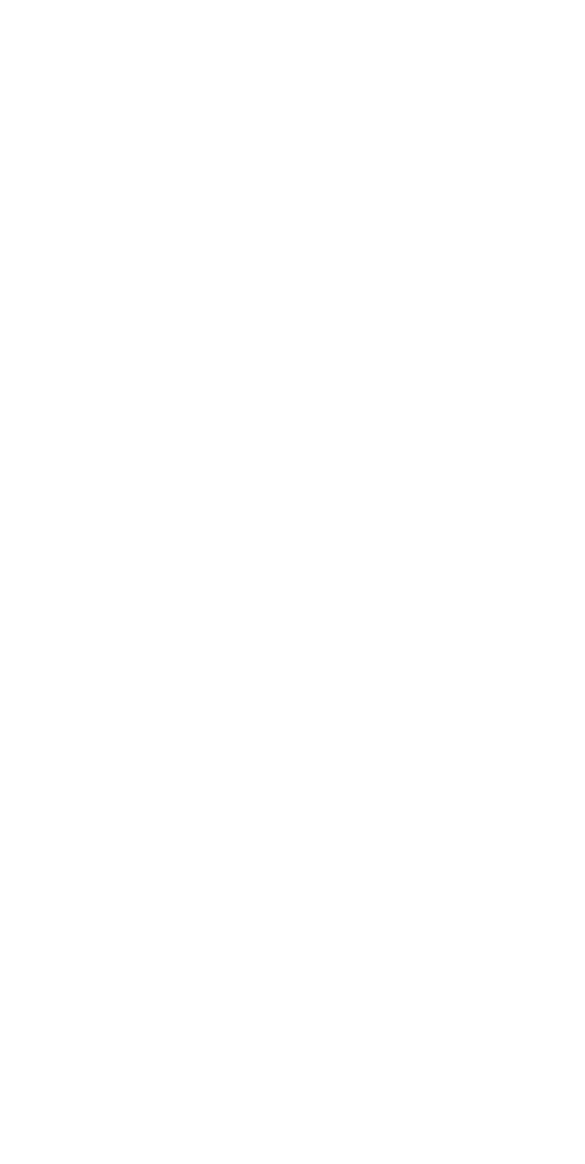
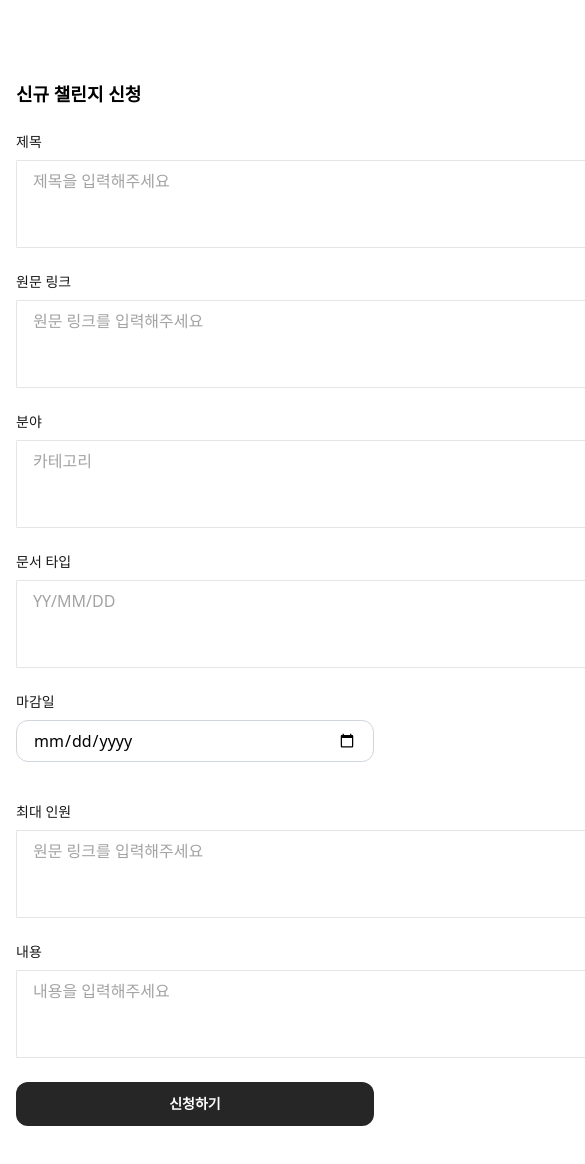
Before and after one commit to CodeitFS5th-middle-project-team1/DocThru-FE, a Next.js app: page /main/challenge/new in a window 390 px wide. Shown: the top 1164 px of the page, 585 px wide, since content can reach past the window. Before the commit the page ends 844 px from the top, so only its background shows below. Built offline with nearby package versions, Linux system fonts and the light colour scheme.

Commit message:
생성/ 수정 페이지 UI 구현 완료

```diff
--- a/src/app/layout.tsx
+++ b/src/app/layout.tsx
@@ -1,6 +1,3 @@
-import ReactQueryProvider from '@/core/contexts/ReactQueryProvider';
-import Link from 'next/link';
-import Image from 'next/image';
 import '@shared/globals.css';
 import ToastProvider from '@/core/contexts/ToastProvider';
 
--- /dev/null
+++ b/src/app/main/challenge/[id]/edit/page.tsx
@@ -0,0 +1,23 @@
+'use client';
+
+import ChallengeForm from '@/shared/components/form/ChallengeForm';
+import { NextPage } from 'next';
+import { useForm, FormProvider } from 'react-hook-form';
+
+const Edit: NextPage = () => {
+  const methods = useForm();
+
+  const handleSubmit = (data: any) => {
+    console.log('수정할 데이터:', data);
+  };
+
+  return (
+    <div>
+      <FormProvider {...methods}>
+        <ChallengeForm category="edit" onSubmit={handleSubmit} />
+      </FormProvider>
+    </div>
+  );
+};
+
+export default Edit;
--- /dev/null
+++ b/src/app/main/challenge/layout.tsx
@@ -0,0 +1,13 @@
+import '@shared/globals.css';
+
+export default function ChallengeLayout({
+  children,
+}: {
+  children: React.ReactNode;
+}) {
+  return (
+    <section className="flex gap-4 flex-col px-4 md:px-6 xl:px-[28.875rem] pt-20 pb-28">
+      {children}
+    </section>
+  );
+}
--- /dev/null
+++ b/src/app/main/challenge/new/page.tsx
@@ -0,0 +1,23 @@
+'use client';
+
+import ChallengeForm from '@/shared/components/form/ChallengeForm';
+import { NextPage } from 'next';
+import { useForm, FormProvider } from 'react-hook-form';
+
+const NewChallenge: NextPage = () => {
+  const methods = useForm();
+
+  const handleSubmit = (data: any) => {
+    console.log('신규 데이터:', data);
+  };
+
+  return (
+    <div>
+      <FormProvider {...methods}>
+        <ChallengeForm category="create" onSubmit={handleSubmit} />
+      </FormProvider>
+    </div>
+  );
+};
+
+export default NewChallenge;
--- /dev/null
+++ b/src/shared/components/form/ChallengeForm.tsx
@@ -0,0 +1,90 @@
+'use client';
+
+import Text from '../input/text';
+
+import Date from '../input/date';
+import Button, { BGColor, ButtonBorder } from '../button/Button';
+
+interface ChallengeFormProps {
+  category: 'edit' | 'create';
+  // defaultValues?: {
+  //   title: string;
+  //   originUrl: string;
+  //   FieldType: FieldType;
+  //   documentType: DocumentType;
+  //   deadline: string;
+  //   maxParticipants: string;
+  //   content: string;
+  // };
+  onSubmit: (data: any) => void;
+}
+
+const ChallengeForm = ({
+  category,
+  // defaultValues,
+  onSubmit,
+}: ChallengeFormProps) => {
+  const handleSubmit = (e: React.FormEvent<HTMLFormElement>) => {
+    e.preventDefault();
+    const formData = new FormData(e.currentTarget);
+    const data = Object.fromEntries(formData.entries());
+
+    onSubmit(data);
+  };
+
+  return (
+    <form onSubmit={handleSubmit} className="flex flex-col gap-6">
+      <p className="text-lg md:text-xl font-bold">
+        {category === 'edit' ? '챌린지 수정' : '신규 챌린지 신청'}
+      </p>
+
+      <section className="flex flex-col gap-2">
+        <p className="text-sm text-custom-gray-900 font-medium ">제목</p>
+        <Text name="title" placeholder="제목을 입력해주세요" />
+      </section>
+
+      <section className="flex flex-col gap-2">
+        <p className="text-sm text-custom-gray-900 font-medium ">원문 링크</p>
+        <Text name="originUrl" placeholder="원문 링크를 입력해주세요"></Text>
+      </section>
+
+      <section className="flex flex-col gap-2">
+        <p className="text-sm text-custom-gray-900 font-medium ">분야</p>
+        <Text name="fieldType" placeholder="카테고리"></Text>
+      </section>
+
+      <section className="flex flex-col gap-2">
+        <p className="text-sm text-custom-gray-900 font-medium ">문서 타입</p>
+        <Text name="documentType" placeholder="YY/MM/DD"></Text>
+      </section>
+
+      <section className="flex flex-col gap-2">
+        <p className="text-sm text-custom-gray-900 font-medium ">마감일</p>
+        <Date name="deadline" placeholder="YY/MM/DD"></Date>
+      </section>
+
+      <section className="flex flex-col gap-2">
+        <p className="text-sm text-custom-gray-900 font-medium ">최대 인원</p>
+        <Text
+          name="maxParticipants"
+          placeholder="원문 링크를 입력해주세요"
+        ></Text>
+      </section>
+
+      <section className="flex flex-col gap-2">
+        <p className="text-sm text-custom-gray-900 font-medium ">내용</p>
+        <Text name="content" placeholder="내용을 입력해주세요"></Text>
+      </section>
+
+      <Button
+        type="submit"
+        border={ButtonBorder.RECTANGLE}
+        bgColor={BGColor.BLACK}
+      >
+        {category === 'edit' ? '수정하기' : '신청하기'}
+      </Button>
+    </form>
+  );
+};
+
+export default ChallengeForm;
```
Also changed, not shown: 1 other file (tests, documents, lock files or other folders).
